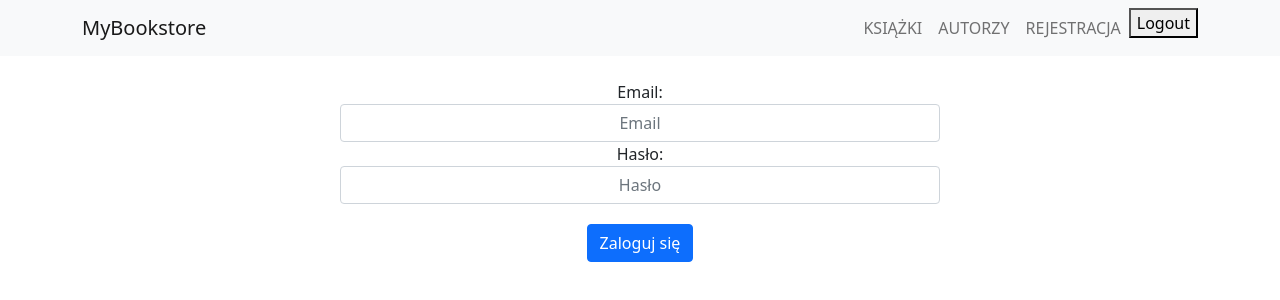
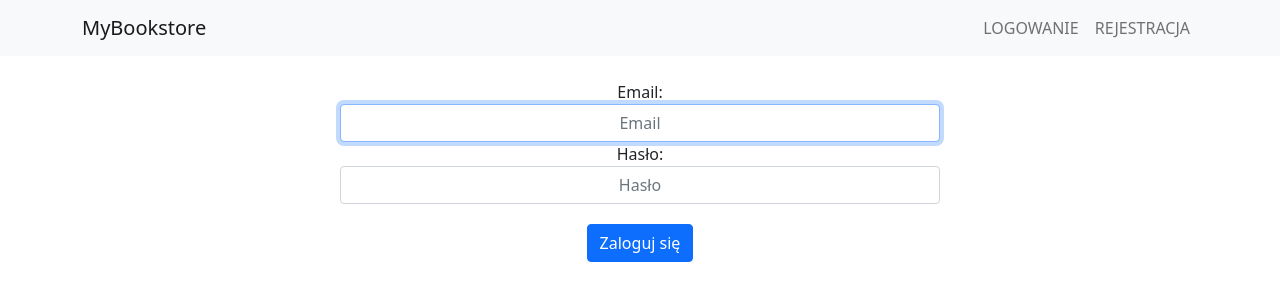
Before and after one commit to KamilAiR/MyBookstore, an Angular app: page /login in a window 1280 px wide. Shown: the top 300 px of the page. Built offline with nearby package versions, Linux system fonts and the light colour scheme.

Commit message:
endpointy dodane, error przy wymianie danych

```diff
--- a/src/app/app.module.ts
+++ b/src/app/app.module.ts
@@ -1,6 +1,6 @@
 import { NgModule } from '@angular/core';
 import { BrowserModule } from '@angular/platform-browser';
-import {RouterModule} from '@angular/router';
+import { RouterModule } from '@angular/router';
 import { AppComponent } from './app.component';
 import { BooksComponent } from './books/books.component';
 import { AuthorsComponent } from './authors/authors.component';
@@ -13,7 +13,9 @@ import { BookDelComponent } from './book-del/book-del.component';
 import { AuthorAddComponent } from './author-add/author-add.component';
 import { AuthorDelComponent } from './author-del/author-del.component';
 
+import { HttpClientModule } from '@angular/common/http';
 
+import { FormsModule } from '@angular/forms';
 @NgModule({
   declarations: [
     AppComponent,
@@ -30,6 +32,8 @@ import { AuthorDelComponent } from './author-del/author-del.component';
   ],
   imports: [
     BrowserModule,
+    HttpClientModule,
+    FormsModule,
     RouterModule.forRoot([
       {path: 'books', component:BooksComponent},
       {path: 'authors', component:AuthorsComponent},
--- a/src/app/authorization.service.ts
+++ b/src/app/authorization.service.ts
@@ -1,19 +1,33 @@
 import { Injectable } from '@angular/core';
 import { Router } from '@angular/router';
+import { HttpClient } from '@angular/common/http';
+import { environment } from 'src/environments/environment';
 
 @Injectable({
   providedIn: 'root'
 })
 export class AuthorizationService {
 
-  logged = true;
+  logged = false;
 
   get isLoggedIn() : boolean {
     return this.logged;
   }
 
   login(email : string, password : string) {
+    // console.log(email, password);
+    // this.logged = true;
+    // this.router.navigate(['/home']);
     console.log(email, password);
+    this.httpClient.post(environment.apiUrl + '/api/auth/login', { username: email, password: password})
+    .subscribe(response => {
+      console.log(response);
+      this.logged = true;
+      this.router.navigate(['/home']);
+    }, err => {
+      console.log(err);
+    });
+
     this.logged = true;
     this.router.navigate(['/home']);
     }
@@ -23,5 +37,5 @@ export class AuthorizationService {
     this.router.navigate(['/login']);
   }
 
-  constructor(private router : Router) { }
+  constructor(private router : Router, private httpClient : HttpClient) { }
 }
--- a/src/app/login/login.component.html
+++ b/src/app/login/login.component.html
@@ -1,12 +1,12 @@
 <form>
     <div class="form-group">
         <label for="inputEmail">Email:</label>
-        <input type="email" class="form-control" id="inputEmail" placeholder="Email">
+        <input type="email" class="form-control" id="inputEmail" placeholder="Email" name="email" [(ngModel)]="email" required autofocus>
     </div>
     <div class="form-group">
         <label for="inputPassword">Hasło:</label>
-        <input type="password" class="form-control" id="inputPassword" placeholder="Hasło">
+        <input type="password" class="form-control" id="inputPassword" placeholder="Hasło" name="password" [(ngModel)]="password" required>
     </div>
 
-    <button type="submit" class="btn btn-primary"><a href="#" [routerLink]="['/home']">Zaloguj się</a></button>
+    <button type="submit" class="btn btn-primary"><a (click)="login()">Zaloguj się</a></button>
 </form>
--- a/src/app/registration/registration.component.ts
+++ b/src/app/registration/registration.component.ts
@@ -7,9 +7,17 @@ import { Component, OnInit } from '@angular/core';
 })
 export class RegistrationComponent implements OnInit {
 
+  username = "";
+  password = "";
+  email ="";
+
   constructor() { }
 
   ngOnInit(): void {
   }
 
+  register() {
+
+  }
+
 }
--- a/src/environments/environment.prod.ts
+++ b/src/environments/environment.prod.ts
@@ -1,3 +1,4 @@
 export const environment = {
-  production: true
+  production: true,
+  apiUrl: 'http://booklibrary-env.eba-jdv9emmq.us-east-1.elasticbeanstalk.com/'
 };
--- a/src/environments/environment.ts
+++ b/src/environments/environment.ts
@@ -3,7 +3,8 @@
 // The list of file replacements can be found in `angular.json`.
 
 export const environment = {
-  production: false
+  production: false,
+  apiUrl: 'http://booklibrary-env.eba-jdv9emmq.us-east-1.elasticbeanstalk.com/'
 };
 
 /*
```
